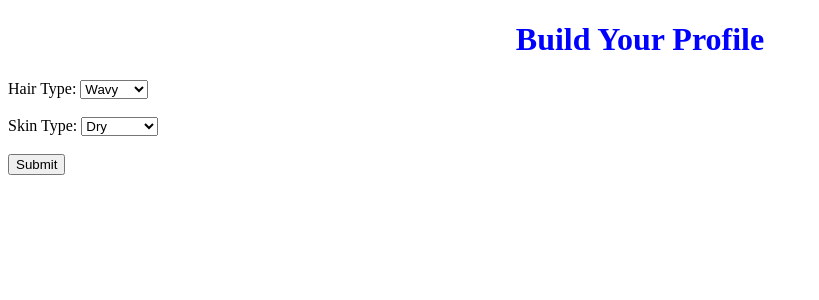
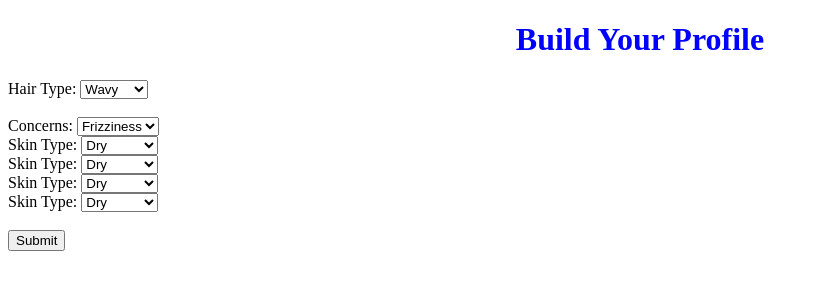
Before and after one commit to elizabethmchan2/elc_hackathon, a PHP site: page /profile.html in a window 1280 px wide. Shown: the top 300 px of the page, without its empty margins (0-819 px from the left). Run offline with PHP 8.4, Linux system fonts and the light colour scheme.

```diff
--- a/css/signup.css
+++ b/css/signup.css
@@ -11,18 +11,6 @@
 .signup {
   text-align: center;
 }
-/*
-.select {
-    position: relative;
-    color: red;
-}
 
-.select {
-  select{
-  display: none;
-}
-}
-.select {
-  background-color: green;
-
-} */
+#questions {width: 100%; margin: 0 auto;} /*this margin is to center the div automatically, just in case*/
+.left_options, .right_optiones {width: 45%; float: left;}
--- a/profile.html
+++ b/profile.html
@@ -14,9 +14,40 @@
       <option value="wavy">Wavy</option>
       <option value="curly">Curly</option>
       <option value="straight">Straight</option>
-      <option value="D">D</option>
     </div>
     </select> <br>
+    <br>
+    <span> Concerns:</span>
+    <select>
+    <option value="frizziness">Frizziness</option>
+    <option value="Volume">Volume</option>
+    <option value="Greasy">Greasy</option>
+    <option value="Dry Scalp">Dry Scalp</option>
+    </select>
+    <br>
+    <span> Skin Type:</span>
+    <select>
+    <option value="Dry">Dry</option>
+    <option value="oily">Oily</option>
+    <option value="sensitive">Sensitive</option>
+    <option value="D">D</option>
+    </select>
+    <br>
+    <span> Skin Type:</span>
+    <select>
+    <option value="Dry">Dry</option>
+    <option value="oily">Oily</option>
+    <option value="sensitive">Sensitive</option>
+    <option value="D">D</option>
+    </select>
+    <br>
+    <span> Skin Type:</span>
+    <select>
+    <option value="Dry">Dry</option>
+    <option value="oily">Oily</option>
+    <option value="sensitive">Sensitive</option>
+    <option value="D">D</option>
+    </select>
     <br>
     <span> Skin Type:</span>
     <select>
--- a/signup.html
+++ b/signup.html
@@ -1,12 +1,13 @@
 <!DOCTYPE html>
 <html>
   <head>
-    <title>Sign Up</title>
-    <link href="css/signup.css" rel="stylesheet">
+    <title> Sign Up</title>
+    <link href="signup.css" rel="stylesheet">
   </head>
 
   <body>
     <h1 id = "title"> SIGN UP </h1>
+    <fieldset>
     <form class = "signup">
       <span id = "firstName"> First name: </span><br>
       <input type="text" placeholder="Enter first name"><br>
@@ -23,5 +24,6 @@
       <input type="submit" value="Join Now">
       </form>
     </form>
+  </fieldset>
   </body>
 </html>
```
Also changed, not shown: 1 other file.
